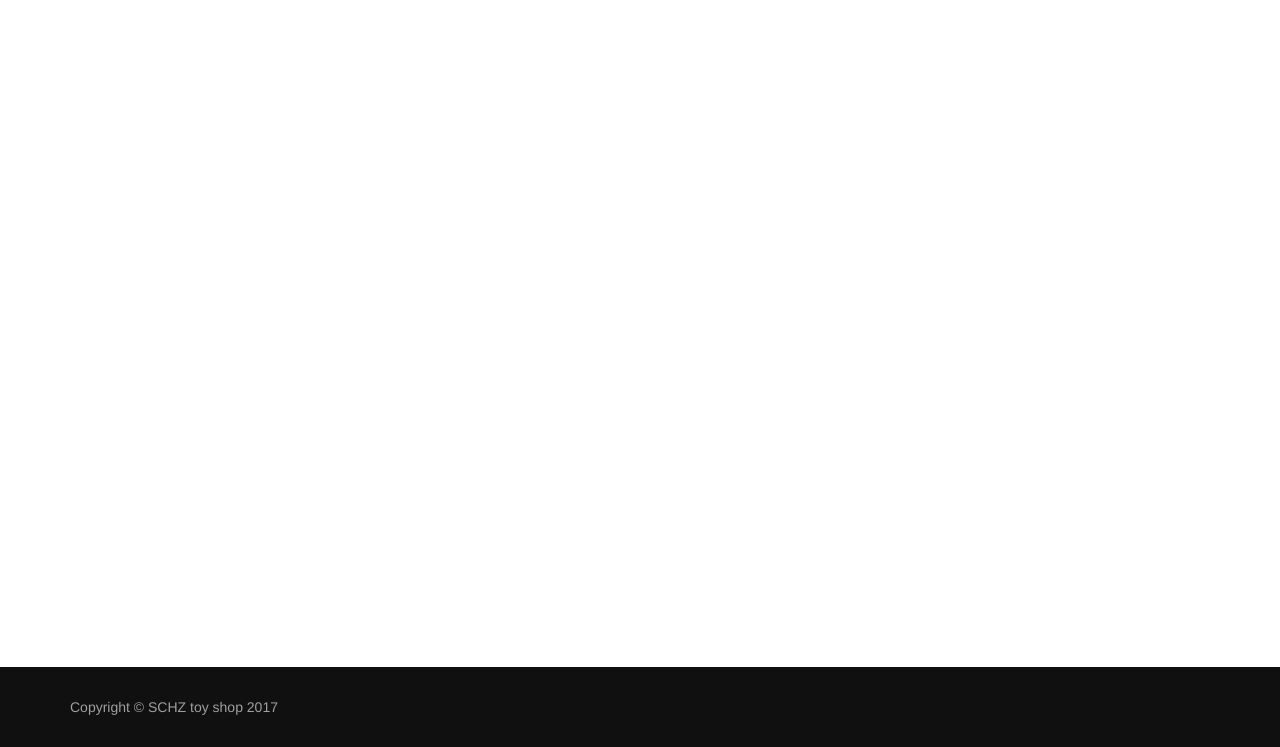
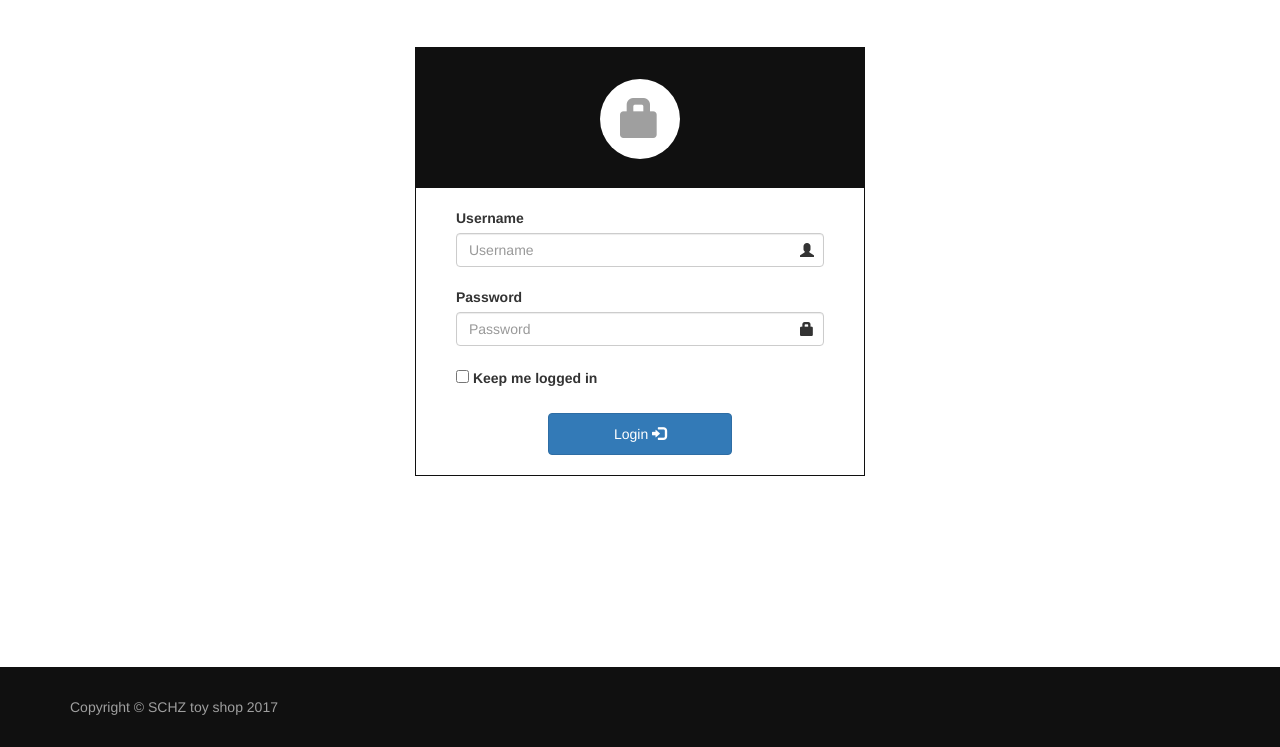
Before and after one commit to czroland/webshop, a website: page frontend/app/index.html at #/login in a window 1280 px wide. Shown: the part 53-800 px from the top of the page. Drawn offline with nearby package versions, Linux system fonts and the light colour scheme; some packages are replaced by stand-ins of ours; files that its build step writes are made by us from their sources.

Commit message:
Login page

```diff
--- a/frontend/app/index.html
+++ b/frontend/app/index.html
@@ -36,7 +36,7 @@
             <div class="collapse navbar-collapse" id="navbar">
                 <ul class="nav navbar-nav navbar-right">
                     <li><a href="/#"><i class="glyphicon glyphicon-user"></i> Sign Up</a></li>
-                    <li><a href="/#"><i class="glyphicon glyphicon-log-in"></i> Log In</a></li>
+                    <li><a href="#/login"><i class="glyphicon glyphicon-log-in"></i> Log In</a></li>
                     <li><a href="#/profile"><i class="glyphicon glyphicon-edit"></i> Profile</a></li>
                     <li><a href="/#"><i class="glyphicon glyphicon-shopping-cart"></i> Cart</a></li>
                 </ul>
--- a/frontend/app/script/routing.js
+++ b/frontend/app/script/routing.js
@@ -7,6 +7,10 @@
                     templateUrl: 'templates/main.html',
                     controller: 'mainController'
                 })
+                .when('/login', {
+                    templateUrl: 'templates/loginPage.html',
+                    controller: 'loginController'
+                })
                 .when('/profile', {
                     templateUrl: 'templates/userProfile.html'
                 });
--- a/frontend/app/scss/index.scss
+++ b/frontend/app/scss/index.scss
@@ -112,3 +112,46 @@ footer {
         margin: 0 15%;
     }
 }
+
+.login-box {
+    border: 1px solid #101010;
+    margin: 3rem auto;
+    max-width: 450px;
+    min-width: 300px;
+    .login-header {
+        background-color: #101010;
+        color: white;
+        padding: 3rem;
+        text-align: center;
+        i {
+            background-color: #fff;
+            border-radius: 100%;
+            color: #9f9f9f;
+            font-size: 4rem;
+            padding: 2rem;
+        }
+    }
+
+    .login-body {
+        padding: 2rem 4rem;
+        .login-input {
+            position: relative;
+            input {
+                margin-bottom: 2rem;
+                padding-right: 3rem;
+            }
+            .glyphicon-user, .glyphicon-lock {
+                position: absolute;
+                right: 1rem;
+                top: 1rem;
+            }
+        }
+        button {
+            display: block;
+            margin: 2rem auto 0;
+            padding: 1rem;
+            width: 50%;
+
+        }
+    }
+}
--- /dev/null
+++ b/frontend/app/templates/loginPage.html
@@ -0,0 +1,22 @@
+<div class="login-box">
+    <div class="login-header">
+        <i class="glyphicon glyphicon-lock"></i>
+    </div>
+    <div class="login-body">
+        <label for="username">Username</label>
+        <div class="login-input">
+            <input class="form-control" type="text" id="username" placeholder="Username" />
+            <i class="glyphicon glyphicon-user"></i>
+        </div>
+        <label for="password">Password</label>
+        <div class="login-input">
+            <input class="form-control" type="password" id="password" placeholder="Password" />
+            <i class="glyphicon glyphicon-lock"></i>
+        </div>
+        <label><input type="checkbox" /> Keep me logged in</label>
+        <button class="btn btn-primary">
+            <span>Login</span>
+            <i class="glyphicon glyphicon-log-in"></i>
+        </button>
+    </div>
+</div>
```
Also changed, not shown: frontend/app/script/loginController.js (added, +9 -0 lines).
